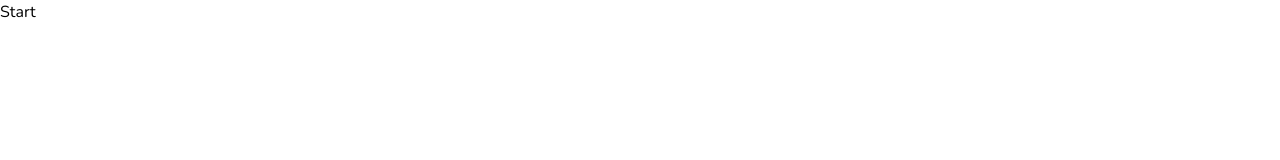
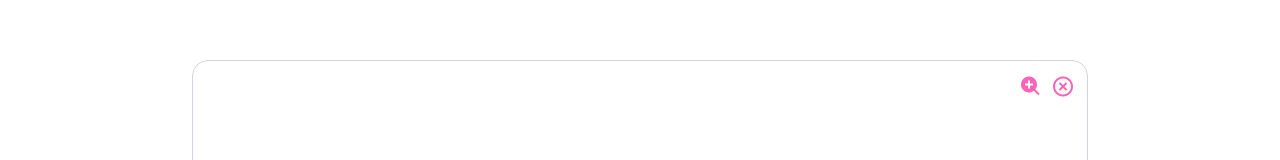
Before and after one commit to helen25sur/product-store-tailwind, a React (Vite) app: page / in a window 1280 px wide. Shown: the top 160 px of the page. Built offline with nearby package versions, Linux system fonts and the light colour scheme.

Commit message:
feat: implement zooming functionality

```diff
--- a/src/App.jsx
+++ b/src/App.jsx
@@ -1,12 +1,23 @@
 import './App.css';
+import  { useState } from 'react';
+
+import Controls from './components/Controls';
 
 function App() {
+  const [frameZoom, setFrameZoom] = useState(false);
 
+  const toggleZoom = () => {
+    setFrameZoom(prevState => {
+      return !prevState;
+    })
+  }
 
   return (
-    <>
-      <h1>Start</h1>
-    </>
+    <div className='w-full h-screen grid place-items-center'>
+      <div className={`${frameZoom && 'min-w-[97vw] min-h-[97vh]'} w-[70vw] h-[85vh] min-w-[70vw] min-h-[85vh] max-w-[90vw] max-h-[90vh] border border-gray-300 rounded-2xl resize overflow-auto relative transition-all duration-100`}>
+        <Controls toggleZoom={toggleZoom} frameZoom={frameZoom} />
+      </div>
+    </div>
   )
 }
 
--- /dev/null
+++ b/src/components/Controls.jsx
@@ -0,0 +1,17 @@
+import React from 'react';
+
+const Controls = ({ toggleZoom, frameZoom }) => {
+
+  return (
+    <div className='absolute top-3 right-3 space-x-2'>
+      <button className='text-2xl text-pink-400 cursor-pointer' onClick={toggleZoom}>
+        <i className={frameZoom ? 'bx bxs-zoom-out' : 'bx bxs-zoom-in'}></i>
+      </button>
+      <button className='text-2xl text-pink-400'>
+        <i className='bx bx-x-circle'></i>
+      </button>
+    </div>
+  )
+}
+
+export default Controls;
```
